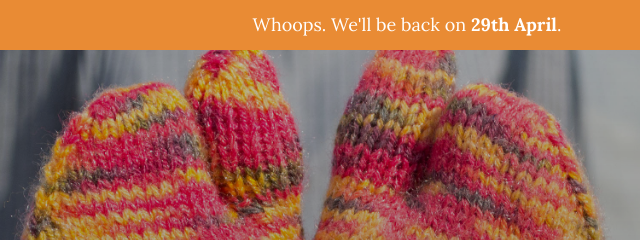
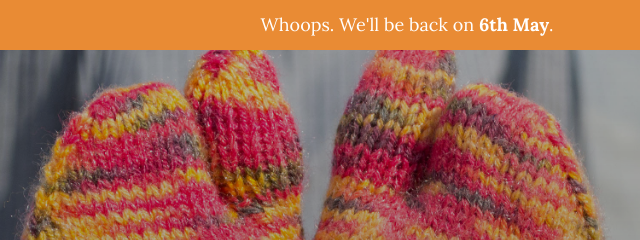
Before and after one commit to theraghavbhasin/ourKhwaab, a plain HTML site: page index.html in a window 1280 px wide. Shown: the top 240 px of the page, 233-873 px from the left. Drawn offline with Linux system fonts and the light colour scheme.

Commit message:
Delay
One week delayed to save on billing.

```diff
--- a/index.html
+++ b/index.html
@@ -50,7 +50,7 @@
 <body id="top">
   <div id="fixed-top-wrap">
   <div id="fixed-top">
-    Whoops. We'll be back on <b>29th April</b>.
+    Whoops. We'll be back on <b>6th May</b>.
   </div>
   </div>
 
```
